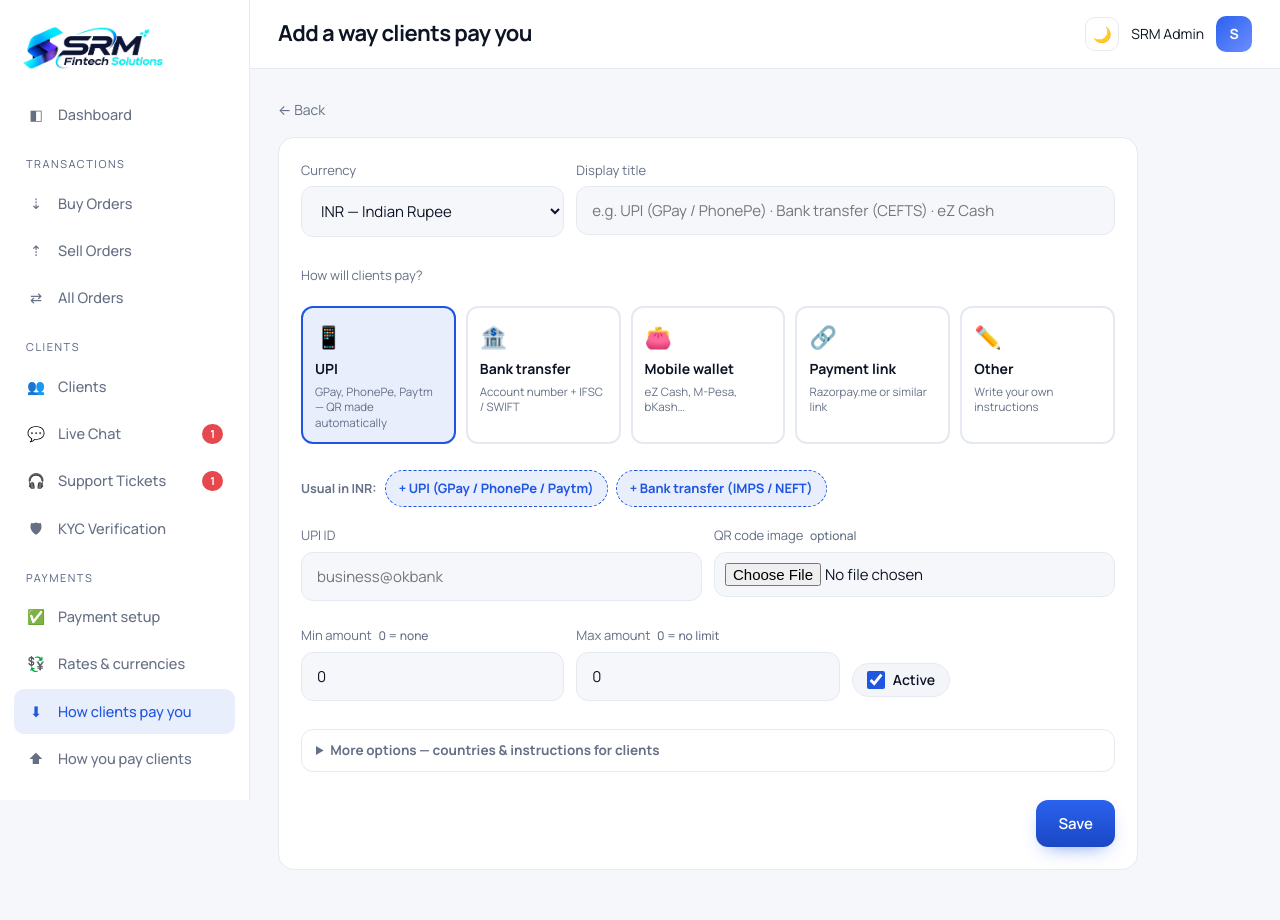
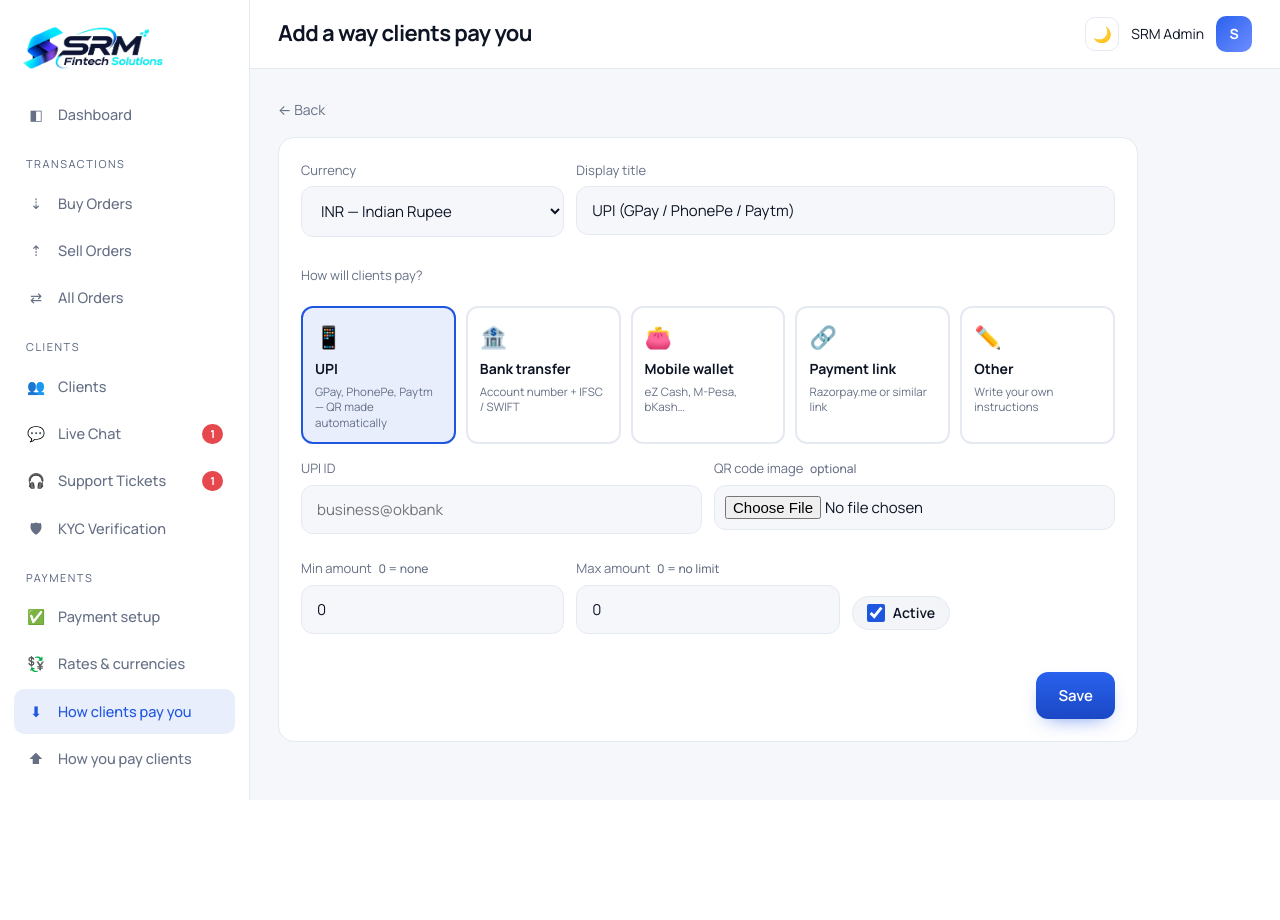
Before and after one commit to Growmore8/P2P, a Laravel app: page /admin/methods/create in a window 1280 px wide. After the commit the page ends 800 px from the top, so only its background shows below. Run offline with Laravel 12, Linux system fonts and the light colour scheme; a user stored in the database is signed in; data comes from the database, SQL or seed files in the repository; tables that the repository leaves empty hold one stand-in row (values such as "Sample post").

Commit message:
Simpler payment method forms: no quick-pick buttons or country picker
- Title fills automatically with the country's usual name for the chosen type (e.g. LKR + wallet → eZ Cash)
- Countries follow the currency automatically; instructions box only for the "Other" type

Co-Authored-By: Claude Opus 5.5 <noreply@anthropic.com>

```diff
--- a/resources/views/admin/methods/_form.blade.php
+++ b/resources/views/admin/methods/_form.blade.php
@@ -8,7 +8,6 @@
   @php
     $typeCards = ['upi' => ['📱', 'UPI', 'GPay, PhonePe, Paytm — QR made automatically'], 'bank' => ['🏦', 'Bank transfer', 'Account number + IFSC / SWIFT'], 'wallet' => ['👛', 'Mobile wallet', 'eZ Cash, M-Pesa, bKash…'], 'link' => ['🔗', 'Payment link', 'Razorpay.me or similar link'], 'other' => ['✏️', 'Other', 'Write your own instructions']];
     $curType = old('type', $method->type ?: 'upi');
-    $moreOpen = $errors->hasAny(['countries', 'countries.*', 'instructions']) || old('instructions', $method->instructions) || ! empty(old('countries', $method->countries));
   @endphp
   <div class="mf-grid">
     <div><label>Currency</label>
@@ -40,6 +39,7 @@
     <div data-type="bank wallet"><label>Account / wallet holder</label><input class="input" name="account_holder" value="{{ old('account_holder', $method->account_holder) }}"></div>
     <div data-type="bank wallet"><label><span data-type="bank">Bank name</span><span data-type="wallet">Wallet provider</span></label><input class="input" name="bank_name" value="{{ old('bank_name', $method->bank_name) }}"></div>
     <div data-type="bank wallet"><label><span data-type="bank">Account number / IBAN</span><span data-type="wallet">Wallet number</span></label><input class="input" name="account_number" value="{{ old('account_number', $method->account_number) }}"></div>
+    <div data-type="other" class="span-2"><label>How should clients pay? <small>shown on the order</small></label><textarea name="instructions" class="input" rows="2" placeholder="e.g. Pay at our office — details below">{{ old('instructions', $method->instructions) }}</textarea></div>
     <div data-type="bank"><label>IFSC / SWIFT / branch code</label><input class="input" name="ifsc" value="{{ old('ifsc', $method->ifsc) }}" style="text-transform:uppercase"></div>
   </div>
 
@@ -49,11 +49,6 @@
     <div class="mf-switch"><label class="switch cur-switch"><input type="checkbox" name="is_active" value="1" @checked(old('is_active', $method->is_active))> Active</label></div>
   </div>
 
-  <details class="net-adv mf-more" @if ($moreOpen) open @endif>
-    <summary>More options — countries &amp; instructions for clients</summary>
-    <div style="margin-top:10px">@include('partials.admin-countries', ['selected' => old('countries', $method->countries), 'currency' => $cur])</div>
-    <div style="margin-top:10px"><label>Instructions shown to client</label><textarea name="instructions" class="input" rows="2">{{ old('instructions', $method->instructions) }}</textarea></div>
-  </details>
 
   <div class="mf-foot">
     @if ($modal ?? false)<button type="button" class="btn btn-ghost" data-modal-close>Cancel</button>@endif
--- a/resources/views/admin/partials/method-presets.blade.php
+++ b/resources/views/admin/partials/method-presets.blade.php
@@ -1,44 +1,42 @@
-{{-- Quick-pick buttons for the usual payment methods of the chosen currency (config/payment_presets.php).
-     Params: $list = 'receive' (payout form) or 'pay' (deposit method form).
-     Place <div data-presets-for></div> inside a form that has select[name=currency], a type field and input[name=title]. --}}
-<div class="preset-chips" data-presets-for="{{ $list }}"></div>
+{{-- Country-aware helpers for the payment method forms (no extra buttons on screen):
+     • picking a type fills "Title" with the usual name for that currency (e.g. LKR + Mobile wallet → "eZ Cash"), if the title is empty
+     • UPI is hidden for currencies other than INR
+     Params: $list = 'receive' (payout form) or 'pay' (deposit method form). --}}
+<span data-presets-for="{{ $list }}" hidden></span>
 @once
 @push('scripts')
 @php $methodPresets = json_encode(config('payment_presets'), JSON_HEX_TAG | JSON_HEX_APOS | JSON_UNESCAPED_UNICODE); @endphp
 <script>
 (function () {
   var presets = {!! $methodPresets !!};
-  function setup(box) {
-    var form = box.closest('form'), list = box.dataset.presetsFor;
-    var cur = form.querySelector('select[name=currency]'), title = form.querySelector('input[name=title]');
-    var typeSel = form.querySelector('select[name=type]');
+  function setup(marker) {
+    var form = marker.closest('form'), list = marker.dataset.presetsFor;
+    var cur = form.querySelector('select[name=currency]'), title = form.querySelector('input[name=title]'), typeSel = form.querySelector('select[name=type]');
     if (!cur || !title || !typeSel) return;
+    var autoTitle = '';
 
-    function setType(t) {
-      typeSel.value = t; typeSel.dispatchEvent(new Event('change'));
-      form.querySelectorAll('[data-pick-type]').forEach(function (c) { c.classList.toggle('on', c.dataset.pickType === t); });
+    function usual(type) {
+      var p = presets[cur.value] || presets['*'], items = (p && p[list]) || [];
+      var hit = items.filter(function (it) { return it[0] === type; })[0];
+      return hit ? hit[1] : '';
     }
-    function render() {
-      var code = cur.value, p = presets[code] || presets['*'], items = (p && p[list]) || [];
-      // UPI exists only in India — hide it for other currencies.
-      var upiOk = code === 'INR';
+    function fillTitle() {
+      if (title.value && title.value !== autoTitle) return; // never overwrite what the admin typed
+      autoTitle = usual(typeSel.value); title.value = autoTitle;
+    }
+    function onCurrency() {
+      var upiOk = cur.value === 'INR';
       typeSel.querySelectorAll('option[value=upi]').forEach(function (o) { o.hidden = !upiOk; o.disabled = !upiOk; });
       form.querySelectorAll('[data-pick-type=upi]').forEach(function (c) { c.hidden = !upiOk; });
-      if (!upiOk && typeSel.value === 'upi') setType('bank');
-
-      box.innerHTML = items.length ? '<span class="preset-label">Usual in ' + code + ':</span>' : '';
-      items.forEach(function (it) {
-        var b = document.createElement('button');
-        b.type = 'button'; b.className = 'preset-chip'; b.textContent = '+ ' + it[1];
-        b.addEventListener('click', function () {
-          setType(it[0]); title.value = it[1];
-          box.querySelectorAll('.preset-chip').forEach(function (x) { x.classList.toggle('on', x === b); });
-          title.focus();
-        });
-        box.appendChild(b);
-      });
+      if (!upiOk && typeSel.value === 'upi') {
+        typeSel.value = 'bank'; typeSel.dispatchEvent(new Event('change'));
+        form.querySelectorAll('[data-pick-type]').forEach(function (c) { c.classList.toggle('on', c.dataset.pickType === 'bank'); });
+      }
+      fillTitle();
     }
-    cur.addEventListener('change', render); render();
+    cur.addEventListener('change', onCurrency);
+    typeSel.addEventListener('change', fillTitle);
+    onCurrency();
   }
   document.querySelectorAll('[data-presets-for]').forEach(setup);
 })();
--- a/resources/views/admin/partials/payout-form.blade.php
+++ b/resources/views/admin/partials/payout-form.blade.php
@@ -22,7 +22,6 @@
     <div style="display:flex;gap:16px;align-items:end">
       <label class="switch" style="padding-bottom:12px"><input type="checkbox" name="is_active" value="1" @checked($m->is_active)> Active</label></div>
   </div>
-  @include('partials.admin-countries', ['selected' => $m->countries, 'currency' => $m->currency])
   <div class="mf-foot">
     @if ($modal ?? false)<button type="button" class="btn btn-ghost" data-modal-close>Cancel</button>@endif
     <button class="btn btn-primary {{ ($modal ?? false) ? '' : 'btn-sm' }}">{{ $m->exists ? 'Save' : 'Add receive method' }}</button>
```
